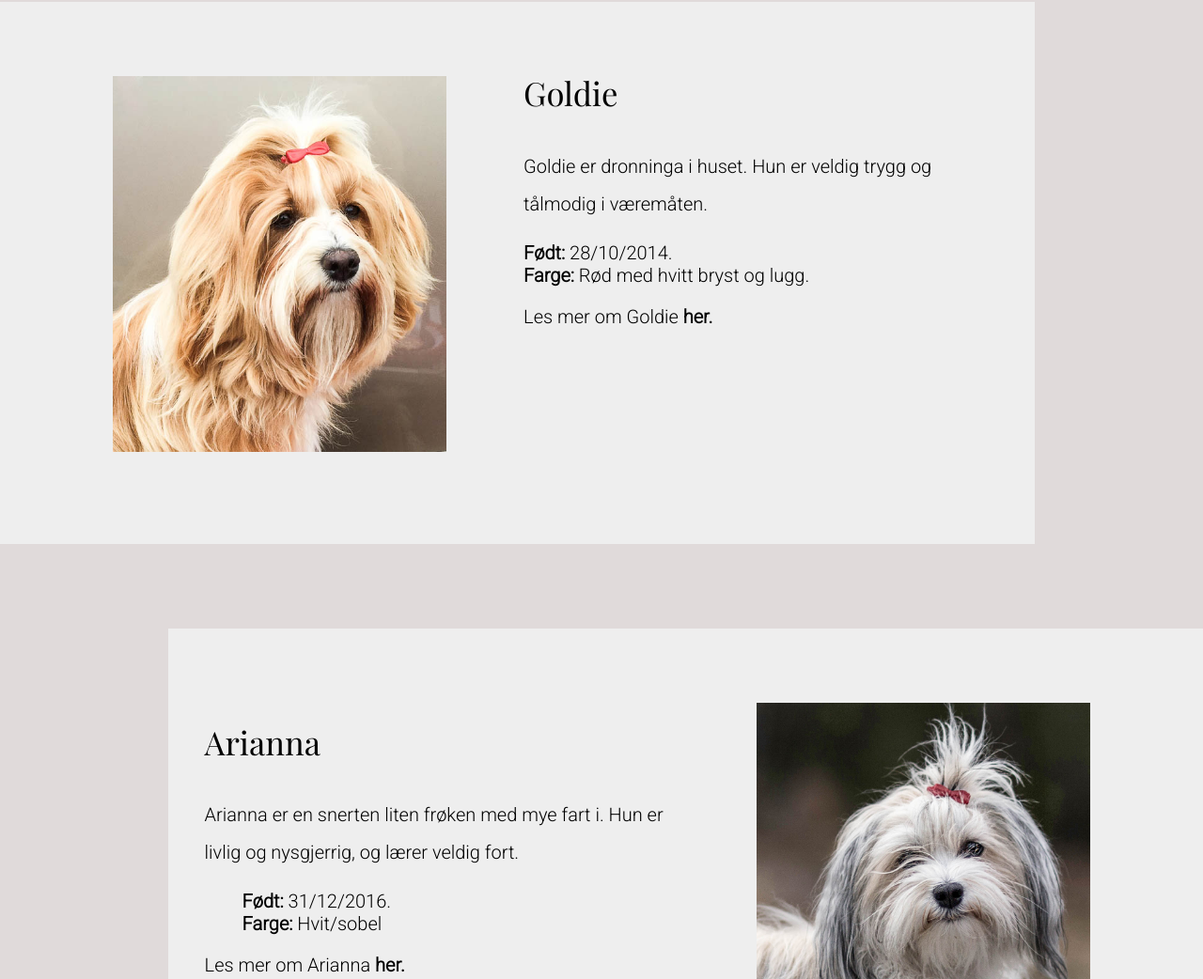
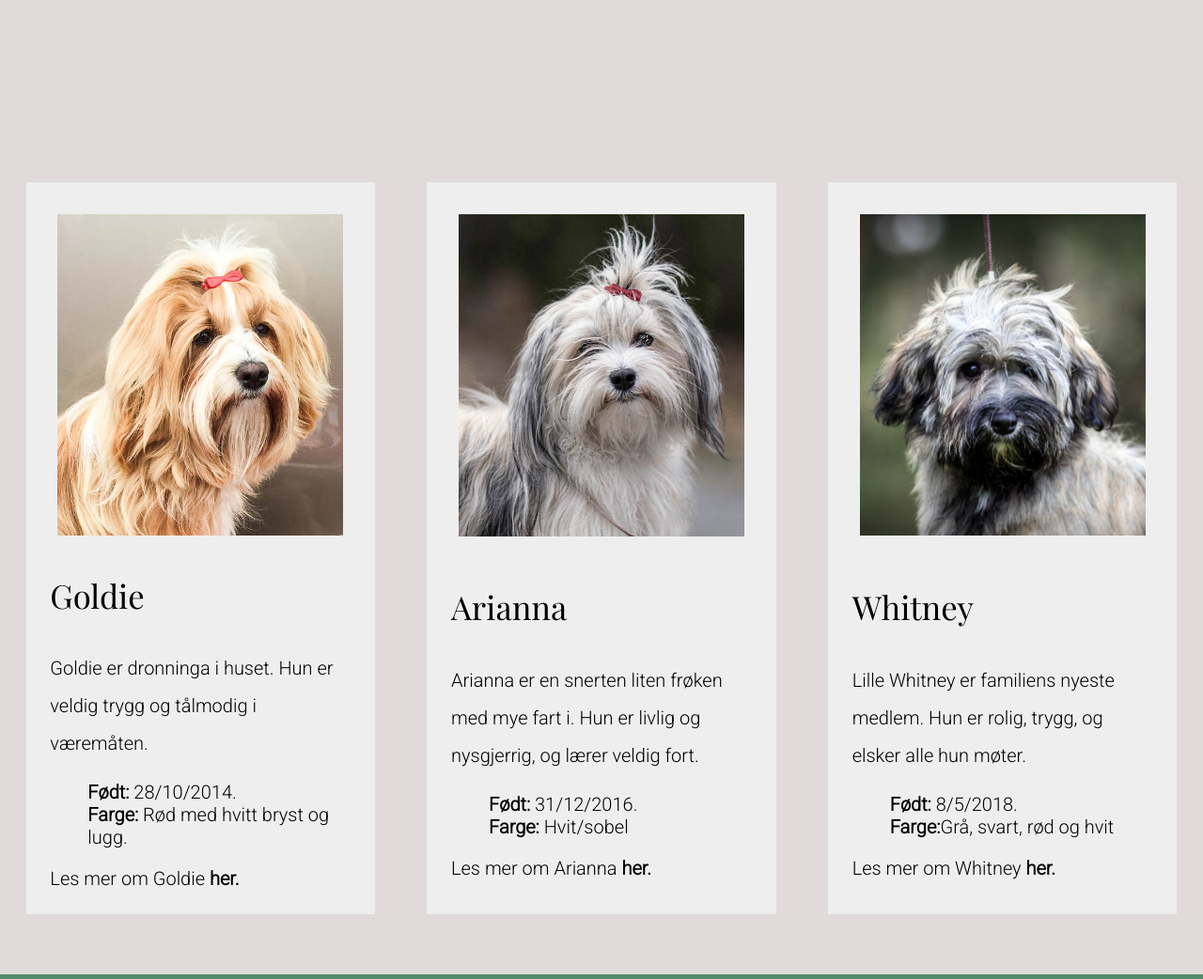
Before and after one commit to henrikhorluck/teigestova, a plain HTML site: page html/ourDogs.html in a window 1280 px wide. Shown: the part 873-1915 px from the top of the page at 94% size. Drawn offline with nearby package versions, Linux system fonts and the light colour scheme.

Commit message:
Implement dynamicDogs on ourDogs, fix most of the styling

```diff
--- a/css/style.css
+++ b/css/style.css
@@ -139,7 +139,7 @@ nav li ul li {
 }
 @media (min-width: 941px) {
   nav ul > li:hover ul li {
-    height: 60px;
+    height: 72px;
   }
 }
 /* Creating a nav for smaller screens than 768px*/
@@ -264,20 +264,6 @@ HOME
   float: right;
   width: 50%;
   height: 100%;
-  margin: 5%;
-}
-
-.dogs {
-  position: relative;
-  width: 100%;
-  height: 80%;
-  padding-top: 3%;
-  margin-bottom: 10%;
-}
-
-.dogs > h2 {
-  position: relative;
-  text-align: center;
   margin: 5%;
 }
 
@@ -579,70 +565,55 @@ OUR DOGS
 */
 
 #ourDogsText {
-  min-width: 65ch;
   max-width: 85ch;
-  margin: auto;
-  line-height: 150%;
+  margin: auto 5% 0 5%;
   text-align: left;
-  margin-bottom: 0;
 }
 
 .box {
   background-color: #eeeeee;
-  width: 1220px;
-  height: 500px;
-  margin: 1% 0 6% 0;
-  padding: 3%;
+  width: 80%;
+  height: auto;
+  margin: 5% auto 5% auto;
+  padding: 2%;
+  display: flex;
+  flex-wrap: wrap;
 }
 
 .dogs {
-  margin-right: 8%;
+  height: 120%;
+  display: flex;
+  flex-direction: column;
+  justify-content: space-between;
 }
 
-.leftBoxText {
-  margin-left: 8%;
+.dogs > h2 {
+  position: relative;
+  text-align: center;
+  margin: 5%;
 }
 
 .box li {
   list-style-type: none;
 }
 
-#leftBox {
-  width: 80%;
-  float: left;
+.ourDogsImg {
+  width: 100%;
+  height: auto;
 }
 
-#leftBoxTwo {
-  width: 80%;
-  float: left;
+.dogImgDiv {
+  width: 95%;
+  margin: 2.5% 2.5% auto 2.5%
 }
 
-#rightBox {
-  width: 80%;
-  float: right;
-}
-
-#goldie {
-  float: left;
-  max-height: 400px;
-  margin: 4% 8% 0 8%;
-}
-
-#ariana {
-  float: right;
-  max-height: 400px;
-  margin: 4% 8% 0 8%;
-}
-
-#whitney {
-  float: left;
-  max-height: 400px;
-  margin: 4% 8% 0 4%;
-}
-
-.leftBoxText {
-  margin-left: 8%;
-  display: inline;
+@media (min-width: 940px) {
+  .dogs {
+    flex-direction: row;
+  }
+  .box {
+    width: 25%;
+  }
 }
 
 /*
--- a/html/ourDogs.html
+++ b/html/ourDogs.html
@@ -33,9 +33,13 @@
        </p>
     </div>
 
+    <section id="dynamic_text"></section>
+
     <div class="dogs">
-      <div class="box" id="leftBox">
-        <img id="goldie" src="../img/goldiePortrett.jpg" alt="Goldie">
+      <div class="box">
+        <div class="dogImgDiv">
+            <img id="dynamic_goldie" class="ourDogsImg" src="../img/goldiePortrett.jpg" alt="Goldie">
+        </div>
         <div class="boxText">
           <h3>Goldie</h3>
           <p>Goldie er dronninga i huset. Hun er veldig trygg og tålmodig i
@@ -48,9 +52,11 @@
         </div>
       </div>
 
-      <div class="box" id="rightBox">
-          <img id="ariana" src="../img/ariannaPortrett.jpg" alt="Arianna">
-          <div class="leftBoxText">
+      <div class="box">
+          <div class="dogImgDiv">
+          <img id="dynamic_arianna" class="ourDogsImg" src="../img/ariannaPortrett.jpg" alt="Arianna">
+          </div>
+          <div class="boxText">
             <h3>Arianna</h3>
             <p>Arianna er en snerten liten frøken med mye fart i. Hun er livlig og
               nysgjerrig, og lærer veldig fort.</p>
@@ -62,8 +68,10 @@
           </div>
       </div>
 
-      <div class="box" id="leftBoxTwo">
-        <img id="whitney" src="../img/whitneyPortrett.jpg" alt="Whitney">
+      <div class="box">
+        <div class="dogImgDiv">
+        <img id="dynamic_whitney" class="ourDogsImg" src="../img/whitneyPortrett.jpg" alt="Whitney">
+        </div>
         <div class="boxText">
           <h3>Whitney</h3>
           <p>Lille Whitney er familiens nyeste medlem. Hun er rolig, trygg,
@@ -77,27 +85,6 @@
       </div>
     </div>
   </div>
-  <div>
-      <h1>Hundene våre</h1>
-
-      <section id="ourDogsParentText"></section>
-
-      <p>Du kan lære mer om de andre hundene ved å trykke på bildene!</p>
-      <div class="ourDogsParent_div">
-          <img id="ourDogsParent_Goldie" class="ourDogsParentImg" src="../img/goldie.jpg" alt="A picture of Goldie, click on it to get to know more about her">
-          <p><strong>Goldie</strong></p>
-      </div>
-
-      <div class="ourDogsParent_div" id="ourDogsParent_Whitney_div" >
-          <img id="ourDogsParent_Whitney" class="ourDogsParentImg" src="../img/whitney.jpg" alt="A picture of Whitney, click on it to get to know more about her">
-          <p><strong>Whitney</strong></p>
-      </div>
-
-      <div class="ourDogsParent_div">
-          <img id="ourDogsParent_Arianna" class="ourDogsParentImg" src="../img/arianna.jpg" alt="A picture of Arianna, click on it to get to know more about her">
-          <p><strong>Arianna</strong></p>
-      </div>
-  </div>
 
   <script src="../scripts/dynamicDogs.js"></script>
 
--- a/scripts/dynamicDogs.js
+++ b/scripts/dynamicDogs.js
@@ -1,7 +1,7 @@
-const dog_text = document.getElementById("ourDogsParentText");
-const pic_goldie = document.getElementById("ourDogsParent_Goldie");
-const pic_arianna = document.getElementById("ourDogsParent_Arianna");
-const pic_whitney = document.getElementById("ourDogsParent_Whitney");
+const dog_text = document.getElementById("dynamic_text");
+const pic_goldie = document.getElementById("dynamic_goldie");
+const pic_arianna = document.getElementById("dynamic_arianna");
+const pic_whitney = document.getElementById("dynamic_whitney");
 
 const goldie_text = `<h2>Goldie</h2>
     <ul>
--- a/scripts/nav-part.js
+++ b/scripts/nav-part.js
@@ -48,7 +48,7 @@ function ourDogs_badlink(){
 
 function openOurDogs() {
   for (let i = 0; i < under_hunder.length; i++) {
-      under_hunder[i].style.height = '50px';
+      under_hunder[i].style.height = '72px';
   }
 }
 
```
